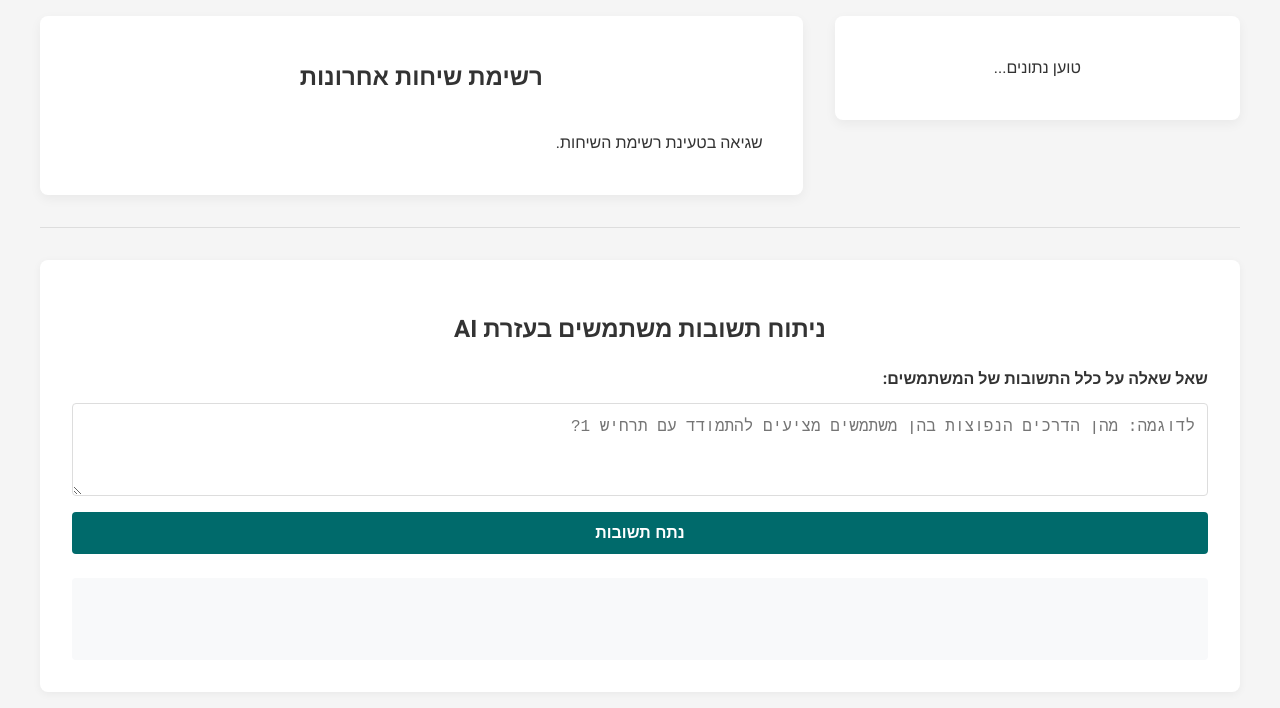
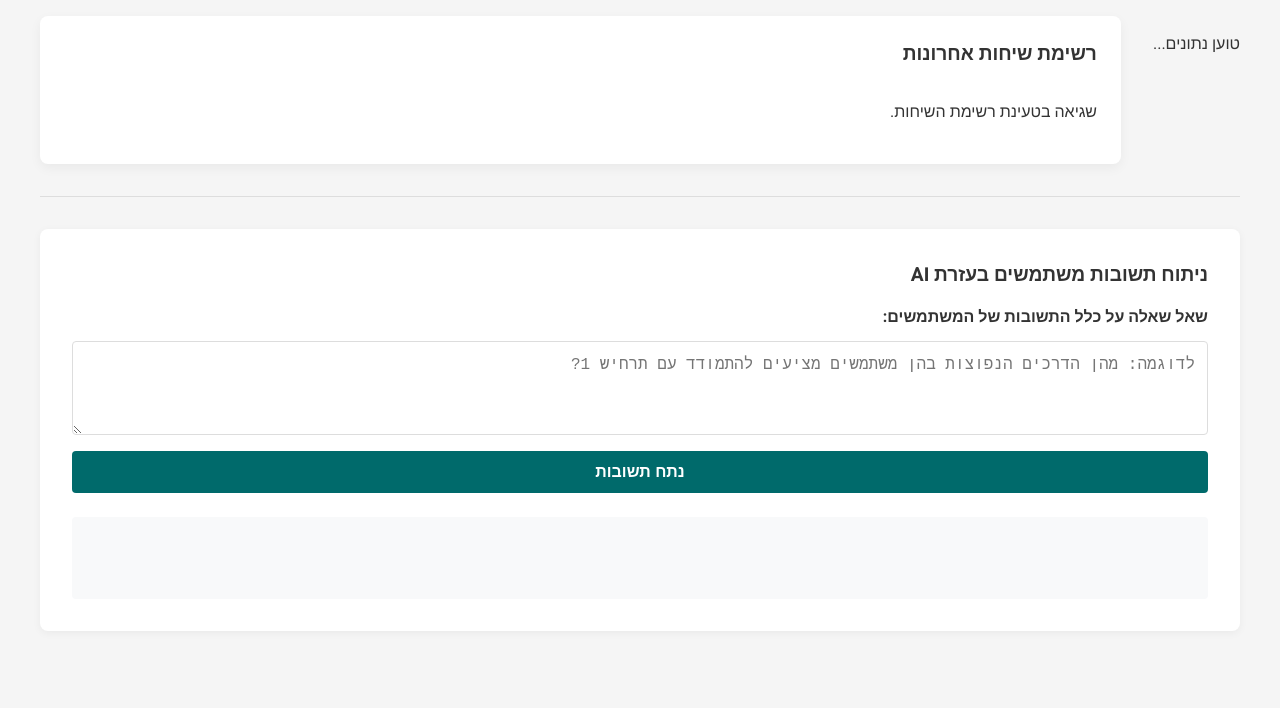
Before and after one commit to uditze/diversity-bot-dashboard, a plain HTML site: page frontend/index.html in a window 1280 px wide. Shown: the part 100-808 px from the top of the page. Drawn offline with Linux system fonts and the light colour scheme; no server answers.

Commit message:
Update style.css

```diff
--- a/frontend/style.css
+++ b/frontend/style.css
@@ -18,13 +18,22 @@ body {
     margin: 0 auto;
 }
 
-h1, h2, h3 {
-    text-align: center;
+h1, h2 {
+    font-family: 'Heebo', sans-serif;
+    font-weight: 700;
 }
 
 h1 {
     color: var(--main-green);
     margin-bottom: 2rem;
+    text-align: center;
+}
+
+h2 {
+    text-align: right;
+    margin-top: 0;
+    margin-bottom: 1rem;
+    font-size: 1.2rem;
 }
 
 hr {
@@ -40,16 +49,21 @@ hr {
     align-items: flex-start;
 }
 
-.grid-item {
+/* עיצוב הטור הימני שיכיל את המדדים */
+#metrics-column {
+    flex: 1;
+    min-width: 250px;
+    display: flex;
+    flex-direction: column;
+    gap: 2rem; /* רווח בין שני המדדים */
+}
+
+/* עיצוב משותף לכל תיבת מדד */
+.metric-box {
     background: var(--light-text);
     padding: 1.5rem;
     border-radius: 8px;
     box-shadow: 0 4px 12px rgba(0,0,0,0.05);
-}
-
-#metrics-container {
-    flex: 1;
-    min-width: 250px;
     text-align: center;
 }
 
@@ -58,18 +72,23 @@ hr {
     font-weight: 700;
     color: var(--main-green);
     display: block;
-    margin-top: 1rem;
+    margin-top: 0.5rem;
 }
 
+/* עיצוב הטור השמאלי */
 #sessions-wrapper {
     flex: 2;
     min-width: 400px;
+    background: var(--light-text);
+    padding: 1.5rem;
+    border-radius: 8px;
+    box-shadow: 0 4px 12px rgba(0,0,0,0.05);
 }
 
 #sessions-list-container {
     max-height: 400px;
     overflow-y: auto;
-    padding-right: 1rem;
+    padding-left: 1rem; /* ריפוד ליד פס הגלילה */
 }
 
 .sessions-list {
@@ -149,8 +168,7 @@ hr {
     gap: 1rem;
 }
 
-/* --- הגדרות עיצוב כלליות לכל סוגי השיחות --- */
-.message, .analyzer-message {
+.message {
     padding: 0.75rem 1rem;
     border-radius: 16px;
     max-width: 90%;
```
